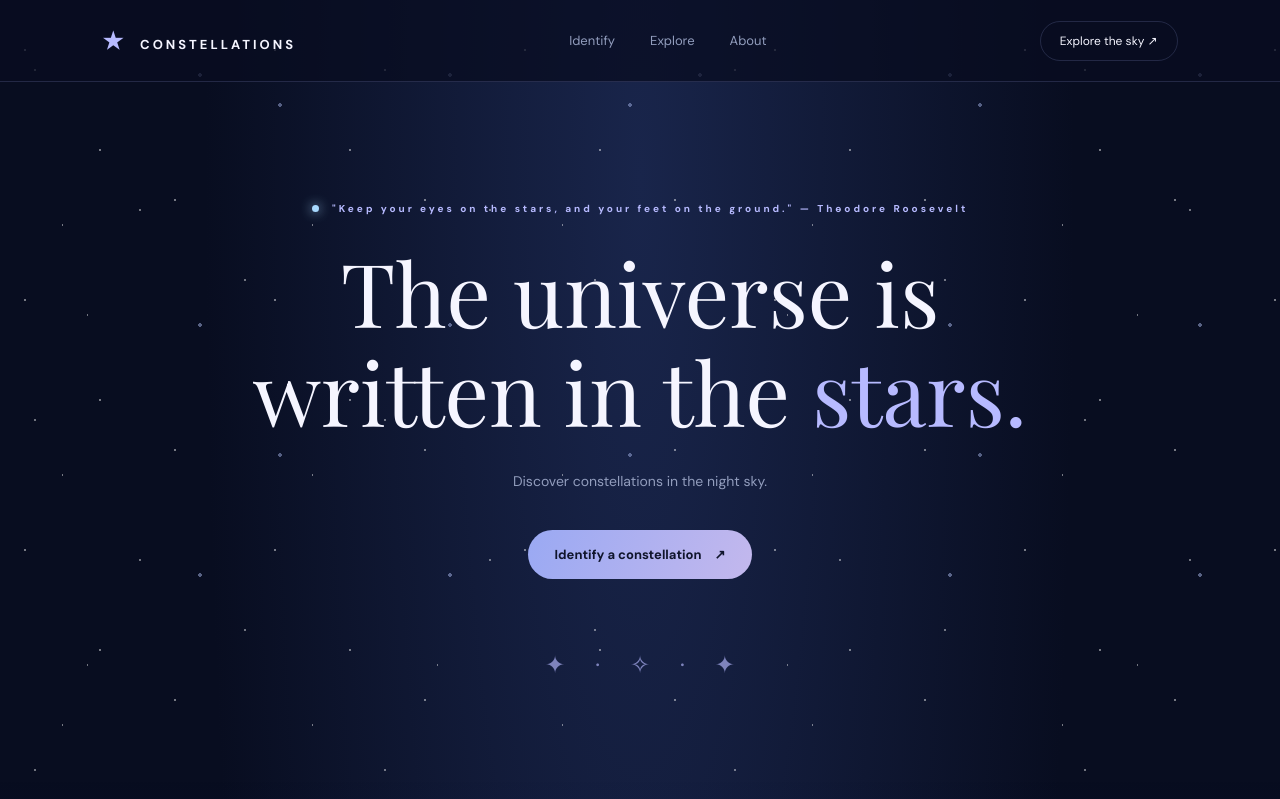
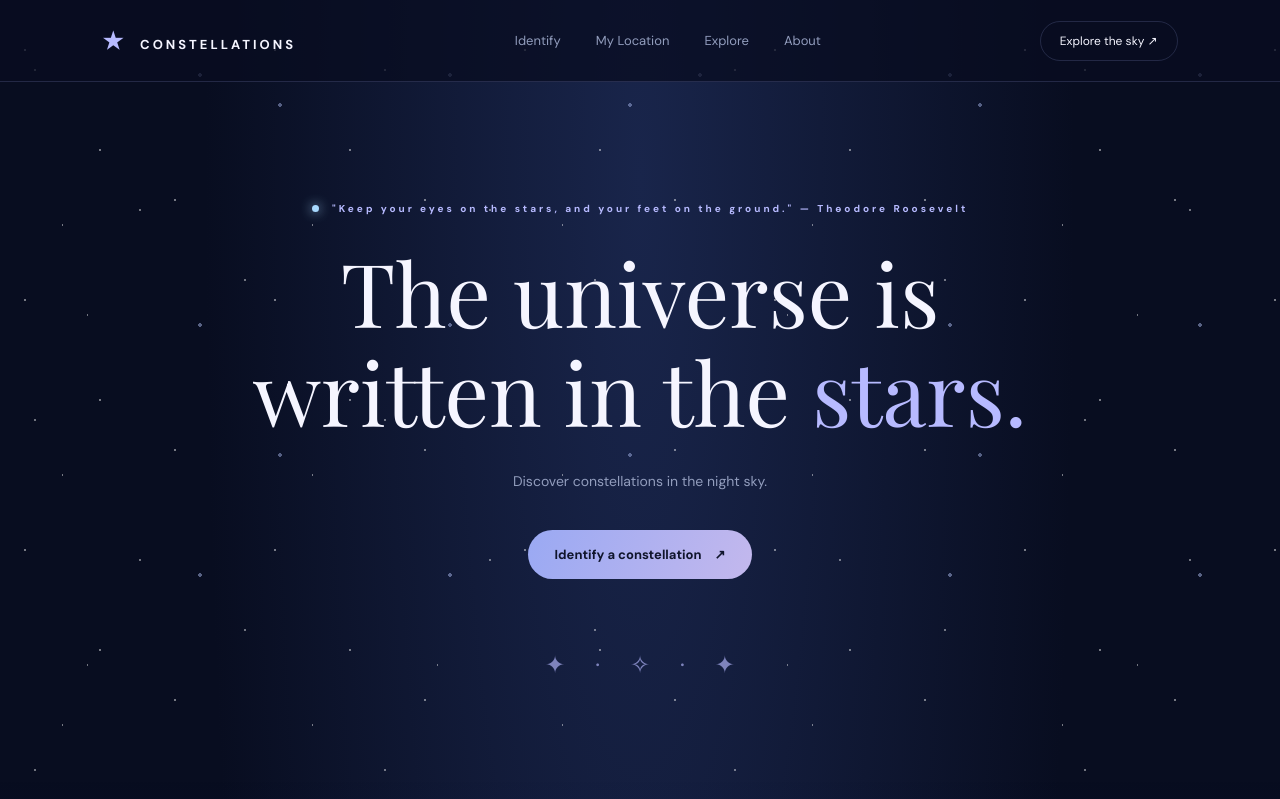
Before and after one commit to Akansha-PXL/Constellations, a Flask app: page / in a window 1280 px wide. Shown: the top 799 px of the page. Run offline with Flask 3, Linux system fonts and the light colour scheme.

Commit message:
Update index.html

```diff
--- a/templates/index.html
+++ b/templates/index.html
@@ -30,6 +30,7 @@
 
         <nav>
             <a href="#identify">Identify</a>
+            <a href="#location">My Location</a>
             <a href="#explore">Explore</a>
             <a href="#about">About</a>
         </nav>
```
